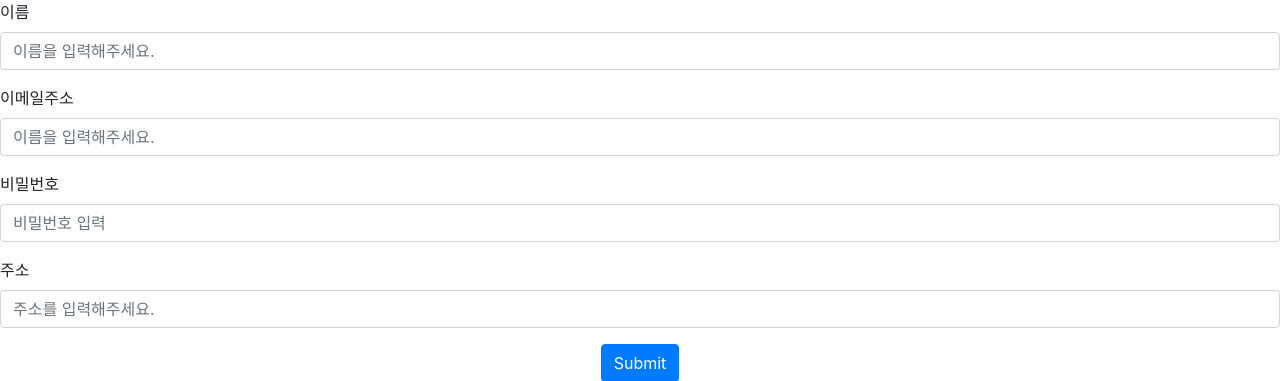
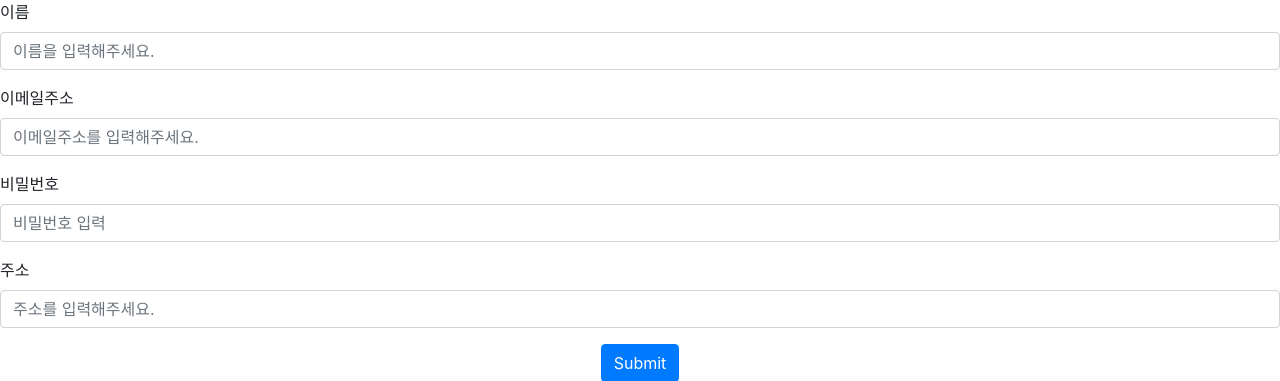
Before and after one commit to jkoogi/reviewBook, a Spring app: page /member/memberForm in a window 1280 px wide. Shown: the part 56-437 px from the top of the page. Run offline with Thymeleaf, Linux system fonts and the light colour scheme; the template is opened without the code that fills it: most values are stand-ins (such as "Sample title", 1, 10 or a date in 2020); data that the repository does not hold is empty.

Commit message:
* [함께 해봐요 4-5] 회원 가입 페이지 작성하기  - memberForm.html 오타수정

```diff
--- a/스프링 부트 쇼핑몰 프로젝트 with JPA/shop/src/main/resources/templates/member/memberForm.html
+++ b/스프링 부트 쇼핑몰 프로젝트 with JPA/shop/src/main/resources/templates/member/memberForm.html
@@ -38,7 +38,7 @@
         </div>
         <div class="form-group">
             <label th:for="email">이메일주소</label>
-            <input type="email" th:field="*{email}" class="form-control" placeholder="이름을 입력해주세요.">
+            <input type="email" th:field="*{email}" class="form-control" placeholder="이메일주소를 입력해주세요.">
             <p th:if="${#fields.hasErrors('email')}" th:errors="*{email}" class="fieldError">Incorrect data</p>
         </div>
         <div class="form-group">
```
